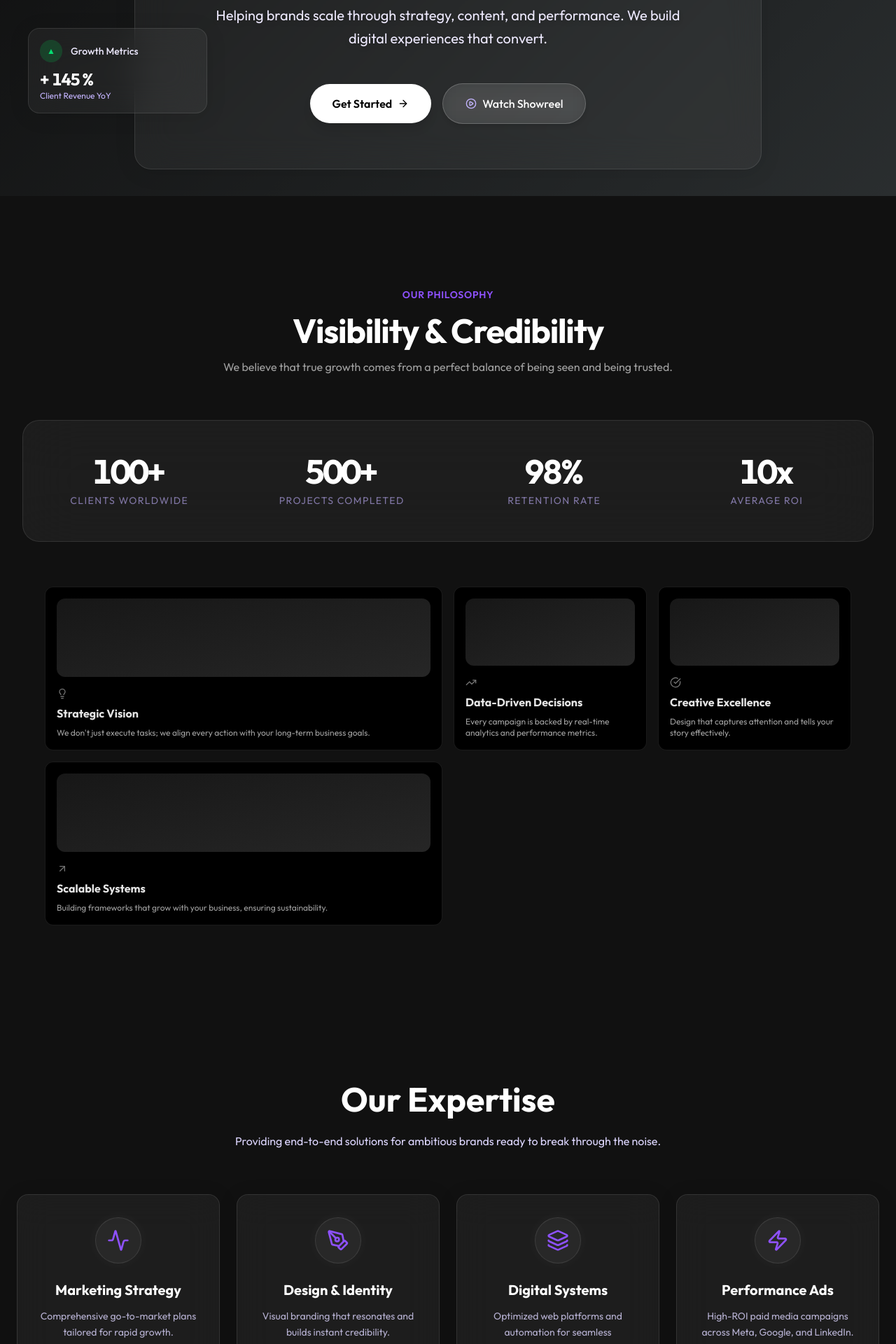
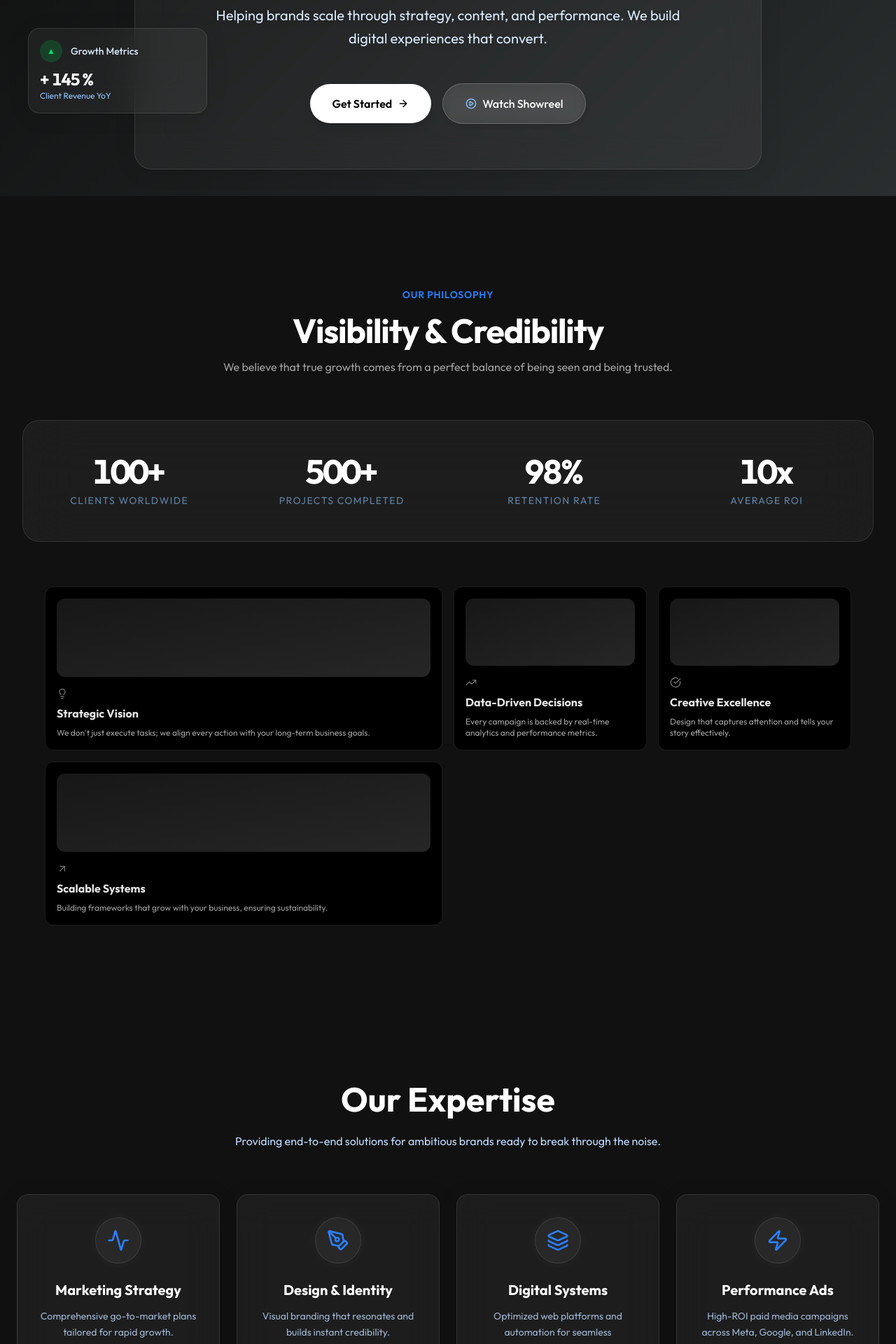
Before and after one commit to Thiyaguu11/valoradimensions, a Next.js app: page / in a window 1280 px wide. Shown: the part 520-2440 px from the top of the page at 70% size. Built offline with nearby package versions, Linux system fonts and the light colour scheme.

Commit message:
feat: overhaul color theme from violet to electric blue

```diff
--- a/src/app/layout.tsx
+++ b/src/app/layout.tsx
@@ -22,7 +22,7 @@ export default function RootLayout({
   return (
     <html lang="en" className="dark">
       <body
-        className={`${outfit.variable} antialiased text-white relative selection:bg-violet-500/30 selection:text-violet-200`}
+        className={`${outfit.variable} antialiased text-white relative selection:bg-blue-500/30 selection:text-blue-200`}
       >
         <Navbar />
         <main className="min-h-screen relative overflow-hidden">
--- a/src/components/layout/Navbar.tsx
+++ b/src/components/layout/Navbar.tsx
@@ -59,12 +59,12 @@ export function Navbar() {
                         <Link
                             key={item.href}
                             href={item.href}
-                            className="text-sm font-medium text-neutral-300 hover:text-violet-400 transition-colors"
+                            className="text-sm font-medium text-neutral-300 hover:text-blue-400 transition-colors"
                         >
                             {item.name}
                         </Link>
                     ))}
-                    <button className="bg-white/10 hover:bg-violet-600 hover:text-white px-5 py-2 rounded-full text-sm font-medium transition-all duration-300 border border-white/10">
+                    <button className="bg-white/10 hover:bg-blue-600 hover:text-white px-5 py-2 rounded-full text-sm font-medium transition-all duration-300 border border-white/10">
                         Let's Talk
                     </button>
                 </div>
@@ -91,7 +91,7 @@ export function Navbar() {
                                     key={item.href}
                                     href={item.href}
                                     onClick={() => setMobileMenuOpen(false)}
-                                    className="text-2xl font-light text-white hover:text-violet-500 transition-colors"
+                                    className="text-2xl font-light text-white hover:text-blue-500 transition-colors"
                                 >
                                     {item.name}
                                 </Link>
--- a/src/components/sections/About.tsx
+++ b/src/components/sections/About.tsx
@@ -16,7 +16,7 @@ export const About = () => {
                     transition={{ duration: 0.6 }}
                     className="mb-16 text-center"
                 >
-                    <span className="text-violet-500 font-semibold tracking-wider text-sm uppercase">
+                    <span className="text-blue-500 font-semibold tracking-wider text-sm uppercase">
                         Our Philosophy
                     </span>
                     <h2 className="text-3xl md:text-5xl font-bold mt-4 tracking-tight">
@@ -33,25 +33,25 @@ export const About = () => {
                         <div className="text-4xl md:text-5xl font-bold text-white mb-2 flex items-center justify-center">
                             <NumberTicker value={100} className="text-white" />+
                         </div>
-                        <div className="text-sm text-violet-300/60 uppercase tracking-widest">Clients Worldwide</div>
+                        <div className="text-sm text-blue-300/60 uppercase tracking-widest">Clients Worldwide</div>
                     </div>
                     <div className="text-center">
                         <div className="text-4xl md:text-5xl font-bold text-white mb-2 flex items-center justify-center">
                             <NumberTicker value={500} className="text-white" />+
                         </div>
-                        <div className="text-sm text-violet-300/60 uppercase tracking-widest">Projects Completed</div>
+                        <div className="text-sm text-blue-300/60 uppercase tracking-widest">Projects Completed</div>
                     </div>
                     <div className="text-center">
                         <div className="text-4xl md:text-5xl font-bold text-white mb-2 flex items-center justify-center">
                             <NumberTicker value={98} className="text-white" />%
                         </div>
-                        <div className="text-sm text-violet-300/60 uppercase tracking-widest">Retention Rate</div>
+                        <div className="text-sm text-blue-300/60 uppercase tracking-widest">Retention Rate</div>
                     </div>
                     <div className="text-center">
                         <div className="text-4xl md:text-5xl font-bold text-white mb-2 flex items-center justify-center">
                             <NumberTicker value={10} className="text-white" />x
                         </div>
-                        <div className="text-sm text-violet-300/60 uppercase tracking-widest">Average ROI</div>
+                        <div className="text-sm text-blue-300/60 uppercase tracking-widest">Average ROI</div>
                     </div>
                 </div>
 
--- a/src/components/sections/Hero.tsx
+++ b/src/components/sections/Hero.tsx
@@ -36,7 +36,7 @@ export const Hero = () => {
                         className="space-y-8"
                     >
                         <motion.div variants={itemVariants} className="flex justify-center">
-                            <span className="px-3 py-1 rounded-full border border-white/10 bg-white/10 text-xs text-violet-200 font-medium tracking-wide uppercase backdrop-blur-md">
+                            <span className="px-3 py-1 rounded-full border border-white/10 bg-white/10 text-xs text-blue-200 font-medium tracking-wide uppercase backdrop-blur-md">
                                 Welcome to the future of branding
                             </span>
                         </motion.div>
@@ -46,7 +46,7 @@ export const Hero = () => {
                             className="text-5xl md:text-7xl font-bold tracking-tight text-white leading-[1.1] drop-shadow-lg"
                         >
                             Valora Dimensions is a <br />
-                            <span className="text-transparent bg-clip-text bg-gradient-to-r from-violet-300 to-indigo-300 drop-shadow-sm">
+                            <span className="text-transparent bg-clip-text bg-gradient-to-r from-blue-300 to-cyan-300 drop-shadow-sm">
                                 growth-driven
                             </span>{" "}
                             marketing partner.
@@ -54,7 +54,7 @@ export const Hero = () => {
 
                         <motion.p
                             variants={itemVariants}
-                            className="text-lg md:text-xl text-violet-100 max-w-2xl mx-auto leading-relaxed drop-shadow-md"
+                            className="text-lg md:text-xl text-blue-100 max-w-2xl mx-auto leading-relaxed drop-shadow-md"
                         >
                             Helping brands scale through strategy, content, and performance. We build digital experiences that convert.
                         </motion.p>
@@ -67,10 +67,10 @@ export const Hero = () => {
                                 <span className="relative z-10 flex items-center gap-2">
                                     Get Started <ArrowRight className="w-4 h-4 transition-transform group-hover:translate-x-1" />
                                 </span>
-                                <div className="absolute inset-0 bg-violet-500 transform scale-x-0 origin-left transition-transform group-hover:scale-x-100 duration-300 ease-out z-0 opacity-10" />
+                                <div className="absolute inset-0 bg-blue-500 transform scale-x-0 origin-left transition-transform group-hover:scale-x-100 duration-300 ease-out z-0 opacity-10" />
                             </button>
                             <button className="px-8 py-4 bg-white/10 text-white font-medium rounded-full border border-white/20 hover:bg-white/20 transition-all flex items-center gap-2 backdrop-blur-md shadow-md hover:shadow-lg">
-                                <PlayCircle className="w-4 h-4 text-violet-300" />
+                                <PlayCircle className="w-4 h-4 text-blue-300" />
                                 Watch Showreel
                             </button>
                         </motion.div>
@@ -84,12 +84,12 @@ export const Hero = () => {
                             <div className="w-8 h-8 rounded-full bg-green-500/20 flex items-center justify-center">
                                 <span className="text-green-400 text-xs">▲</span>
                             </div>
-                            <span className="text-violet-100 text-sm font-medium">Growth Metrics</span>
+                            <span className="text-blue-100 text-sm font-medium">Growth Metrics</span>
                         </div>
                         <div className="text-2xl font-bold text-white flex items-center gap-1">
                             +<NumberTicker value={145} className="text-white" />%
                         </div>
-                        <div className="text-xs text-violet-300">Client Revenue YoY</div>
+                        <div className="text-xs text-blue-300">Client Revenue YoY</div>
                     </GlassCard>
                 </div>
             </div>
--- a/src/components/sections/Services.tsx
+++ b/src/components/sections/Services.tsx
@@ -8,22 +8,22 @@ const services = [
     {
         title: "Marketing Strategy",
         description: "Comprehensive go-to-market plans tailored for rapid growth.",
-        icon: <Activity className="w-8 h-8 text-violet-500" />,
+        icon: <Activity className="w-8 h-8 text-blue-500" />,
     },
     {
         title: "Design & Identity",
         description: "Visual branding that resonates and builds instant credibility.",
-        icon: <PenTool className="w-8 h-8 text-violet-500" />,
+        icon: <PenTool className="w-8 h-8 text-blue-500" />,
     },
     {
         title: "Digital Systems",
         description: "Optimized web platforms and automation for seamless operations.",
-        icon: <Layers className="w-8 h-8 text-violet-500" />,
+        icon: <Layers className="w-8 h-8 text-blue-500" />,
     },
     {
         title: "Performance Ads",
         description: "High-ROI paid media campaigns across Meta, Google, and LinkedIn.",
-        icon: <Zap className="w-8 h-8 text-violet-500" />,
+        icon: <Zap className="w-8 h-8 text-blue-500" />,
     },
 ];
 
@@ -39,7 +39,7 @@ export const Services = () => {
                     className="text-center mb-16"
                 >
                     <h2 className="text-3xl md:text-5xl font-bold text-white mb-6">Our Expertise</h2>
-                    <p className="text-violet-200 max-w-2xl mx-auto">
+                    <p className="text-blue-200 max-w-2xl mx-auto">
                         Providing end-to-end solutions for ambitious brands ready to break through the noise.
                     </p>
                 </motion.div>
@@ -57,10 +57,10 @@ export const Services = () => {
                             <div className="p-4 rounded-full bg-white/5 w-fit mb-6 group-hover:scale-110 transition-transform duration-300 border border-white/10 shadow-[0_0_15px_rgba(255,255,255,0.05)] flex items-center justify-center">
                                 {service.icon}
                             </div>
-                            <h3 className="text-xl font-bold text-white mb-3 group-hover:text-violet-300 transition-colors">
+                            <h3 className="text-xl font-bold text-white mb-3 group-hover:text-blue-300 transition-colors">
                                 {service.title}
                             </h3>
-                            <p className="text-violet-200/80 text-sm leading-relaxed">
+                            <p className="text-blue-200/80 text-sm leading-relaxed">
                                 {service.description}
                             </p>
                         </GlassCard>
--- a/src/components/ui/GlassCard.tsx
+++ b/src/components/ui/GlassCard.tsx
@@ -20,9 +20,9 @@ export const GlassCard = ({
             className={cn(
                 "rounded-2xl border transition-all duration-300",
                 variant === "default" &&
-                "glass-card hover:bg-white/10 hover:border-violet-500/30 hover:shadow-[0_0_30px_rgba(139,92,246,0.1)]",
+                "glass-card hover:bg-white/10 hover:border-blue-500/30 hover:shadow-[0_0_30px_rgba(59,130,246,0.1)]",
                 variant === "panel" && "glass-panel bg-black/20 border-white/5",
-                variant === "hero" && "glass-card bg-white/5 backdrop-blur-3xl border-white/20 shadow-[0_0_50px_rgba(139,92,246,0.15)] rounded-3xl",
+                variant === "hero" && "glass-card bg-white/5 backdrop-blur-3xl border-white/20 shadow-[0_0_50px_rgba(59,130,246,0.15)] rounded-3xl",
                 className
             )}
             initial={{ opacity: 0, y: 20 }}
```
Also changed, not shown: src/app/globals.css (+6 -6 lines), src/components/layout/Footer.tsx (+4 -4 lines), src/components/sections/Brandfolio.tsx (+11 -11 lines), src/components/sections/Contact.tsx (+9 -9 lines).
